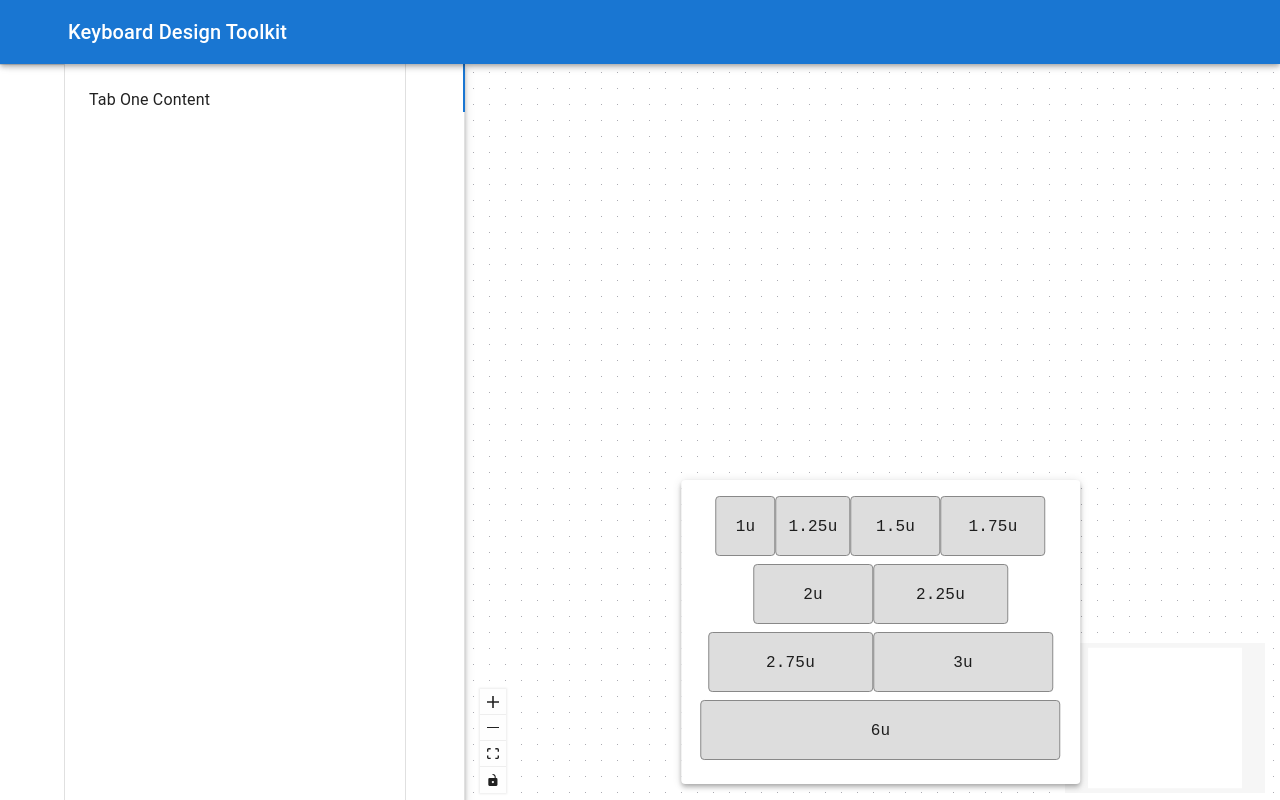
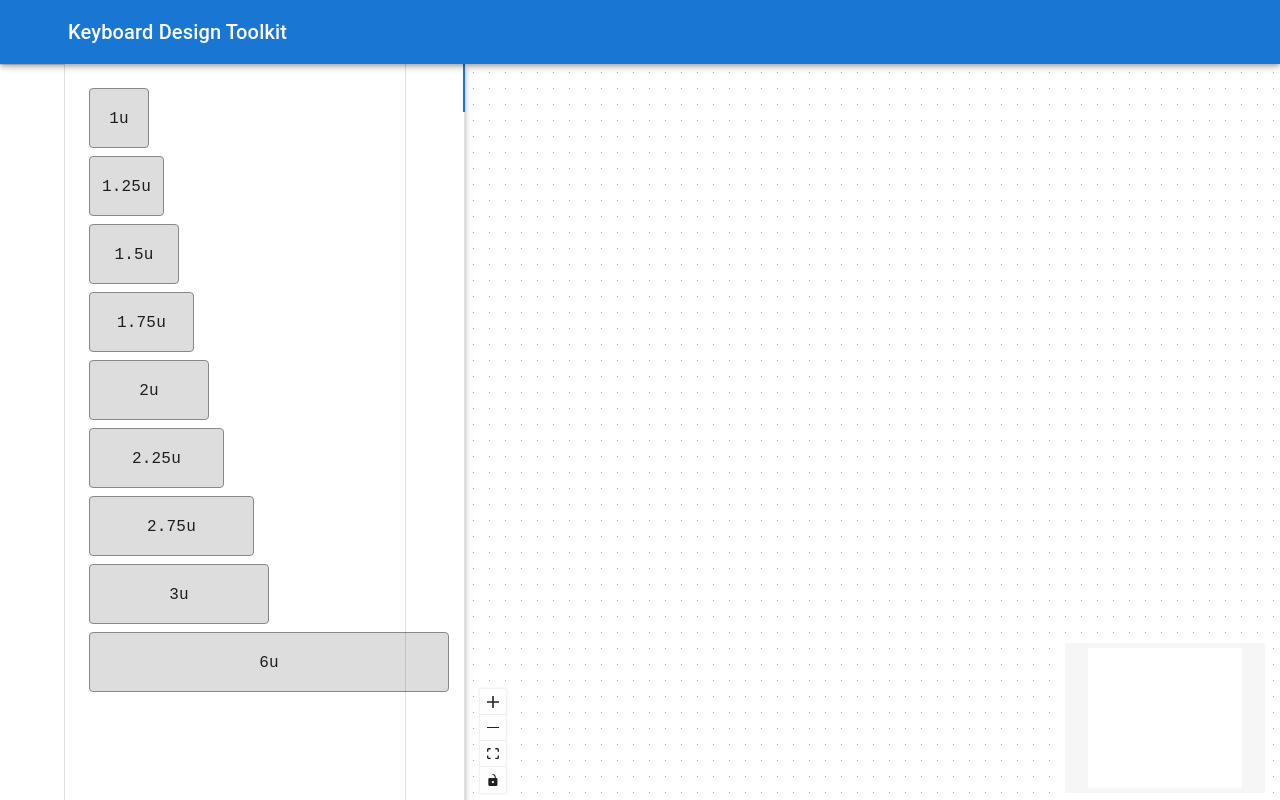
Before and after one commit to csteamengine/keyboard-design-toolkit, a React (Vite) app: page /editor in a window 1280 px wide. Both pictures are taken after a click on the tab 95 px from the left and 88 px from the top of the page. Built offline with nearby package versions, Linux system fonts and the light colour scheme; no server answers; some icons are missing.

Commit message:
Good enough

```diff
--- a/src/components/Sidebar.tsx
+++ b/src/components/Sidebar.tsx
@@ -4,6 +4,10 @@ import { useState } from "react"
 import MenuIcon from "@mui/icons-material/Menu"
 import SettingsIcon from "@mui/icons-material/Settings"
 import InfoIcon from "@mui/icons-material/Info"
+
+const unitSize = 60 // px per 1u
+
+const KEY_SIZES = [1, 1.25, 1.5, 1.75, 2, 2.25, 2.75, 3, 6]
 
 type TabPanelProps = {
   children?: ReactNode
@@ -93,7 +97,33 @@ export default function Sidebar() {
           }}
         >
           <TabPanel value={activePanel} index="menu">
-            Tab One Content
+            {KEY_SIZES.map(u => (
+              <div
+                key={u}
+                draggable
+                onDragStart={e => {
+                  e.dataTransfer.setData(
+                    "application/reactflow",
+                    JSON.stringify({ type: "keyboardKey", widthU: u }),
+                  )
+                  e.dataTransfer.effectAllowed = "move"
+                }}
+                style={{
+                  width: u * unitSize,
+                  height: unitSize,
+                  backgroundColor: "#ddd",
+                  border: "1px solid #888",
+                  borderRadius: 4,
+                  marginBottom: 8,
+                  textAlign: "center",
+                  lineHeight: `${unitSize}px`,
+                  fontFamily: "monospace",
+                  cursor: "grab",
+                }}
+              >
+                {u}u
+              </div>
+            ))}
           </TabPanel>
           <TabPanel value={activePanel} index="info">
             Tab Two Content
--- a/src/pages/KeyboardEditor.tsx
+++ b/src/pages/KeyboardEditor.tsx
@@ -254,57 +254,6 @@ const KeyboardEditor: React.FC = () => {
     event.dataTransfer.dropEffect = "move"
   }, [])
 
-  const ShapePanel = () => {
-    return (
-      <Paper
-        elevation={4}
-        sx={{
-          padding: 2,
-          ml: 1,
-          position: "absolute",
-          zIndex: 1200,
-          left: "50%",
-          bottom: 24,
-          transform: "translateX(-50%)",
-          display: "flex",
-          flexDirection: "row",
-          flexWrap: "wrap",
-          alignItems: "center",
-          justifyContent: "center",
-          maxWidth: "1000px",
-        }}
-      >
-        {KEY_SIZES.map(u => (
-          <div
-            key={u}
-            draggable
-            onDragStart={e => {
-              e.dataTransfer.setData(
-                "application/reactflow",
-                JSON.stringify({ type: "keyboardKey", widthU: u }),
-              )
-              e.dataTransfer.effectAllowed = "move"
-            }}
-            style={{
-              width: u * unitSize,
-              height: unitSize,
-              backgroundColor: "#ddd",
-              border: "1px solid #888",
-              borderRadius: 4,
-              marginBottom: 8,
-              textAlign: "center",
-              lineHeight: `${unitSize}px`,
-              fontFamily: "monospace",
-              cursor: "grab",
-            }}
-          >
-            {u}u
-          </div>
-        ))}
-      </Paper>
-    )
-  }
-
   const onNodeContextMenu = useCallback(
     (event, node) => {
       // Prevent native context menu from showing
@@ -348,7 +297,6 @@ const KeyboardEditor: React.FC = () => {
         onDrop={onDrop}
         onDragOver={onDragOver}
       >
-        <ShapePanel />
         <ReactFlow
           ref={ref}
           nodes={nodes}
```
